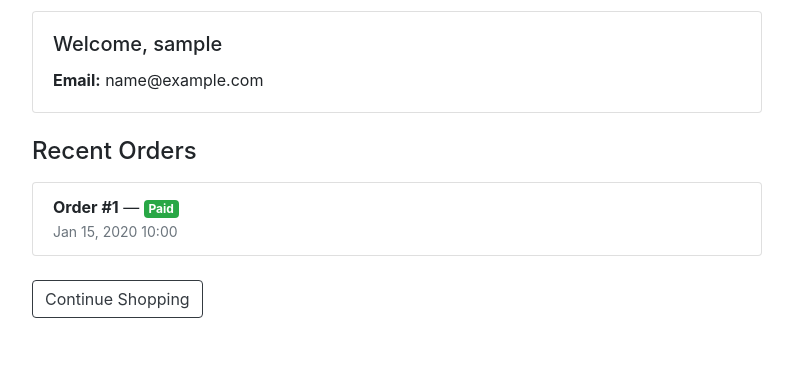
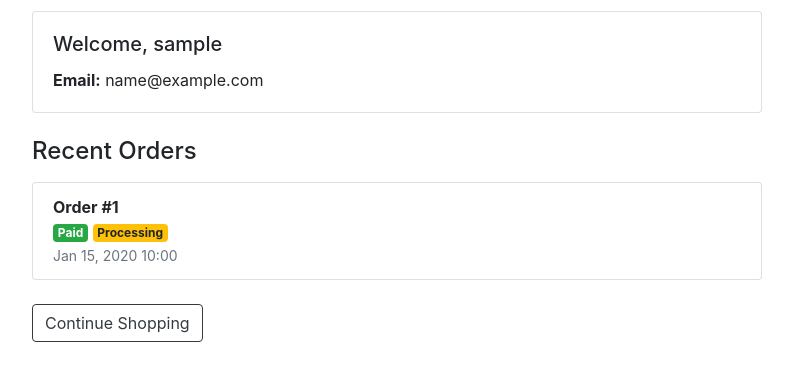
Before and after one commit to Maxcode0101/drift_cult, a Django app: page /profile/ in a window 1280 px wide. Shown: the part 243-624 px from the top of the page, without its empty margins (243-1036 px from the left). Run offline with Django 4.2, Linux system fonts and the light colour scheme; a user stored in the database is signed in; tables that the repository leaves empty hold one stand-in row (values such as "Sample post").

Commit message:
Add order status field and display in user profile

```diff
--- a/store/models.py
+++ b/store/models.py
@@ -48,14 +48,22 @@ class CartItem(models.Model):
 
 
 class Order(models.Model):
+    STATUS_CHOICES = [
+        ('processing', 'Processing'),
+        ('shipped', 'Shipped'),
+        ('delivered', 'Delivered'),
+    ]
+
     user = models.ForeignKey(User, on_delete=models.CASCADE)
     created_at = models.DateTimeField(auto_now_add=True)
     is_paid = models.BooleanField(default=False)
+    status = models.CharField(max_length=20, choices=STATUS_CHOICES, default='processing')
 
     def __str__(self):
         return f'Order #{self.id} by {self.user.username}'
 
     def get_total(self):
+        """Return the total cost of all items in this order."""
         return sum(item.product_size.product.price * item.quantity for item in self.items.all())
 
 
--- a/store/templates/store/profile.html
+++ b/store/templates/store/profile.html
@@ -20,12 +20,22 @@
         <ul class="list-group">
           {% for order in request.user.order_set.all|dictsortreversed:"created_at"|slice:":5" %}
             <li class="list-group-item">
-              <strong>Order #{{ order.id }}</strong> —
+              <strong>Order #{{ order.id }}</strong><br>
+
               {% if order.is_paid %}
                 <span class="badge badge-success">Paid</span>
               {% else %}
                 <span class="badge badge-secondary">Unpaid</span>
               {% endif %}
+
+              {% if order.status == "processing" %}
+                <span class="badge badge-warning">Processing</span>
+              {% elif order.status == "shipped" %}
+                <span class="badge badge-primary">Shipped</span>
+              {% elif order.status == "delivered" %}
+                <span class="badge badge-success">Delivered</span>
+              {% endif %}
+
               <br>
               <small class="text-muted">{{ order.created_at|date:"M d, Y H:i" }}</small>
             </li>
```
Also changed, not shown: store/migrations/0003_order_status.py (added).
